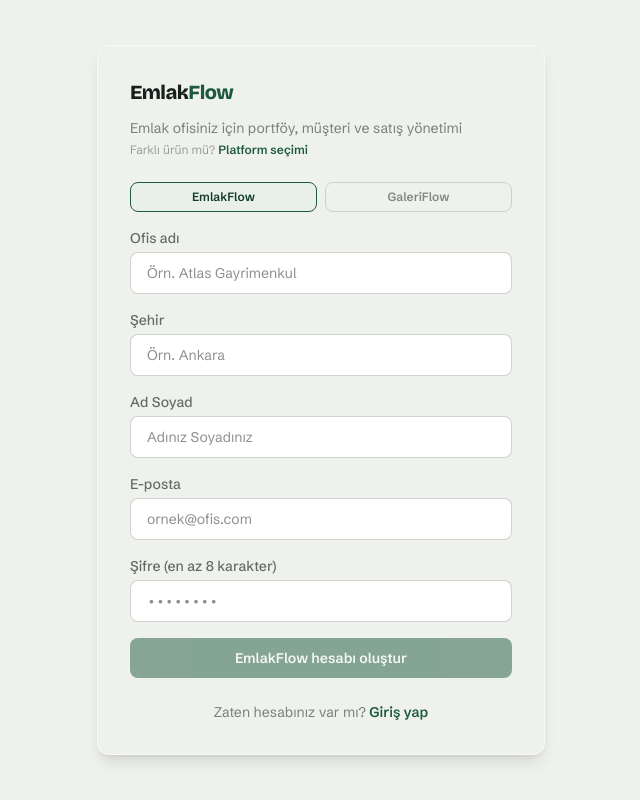
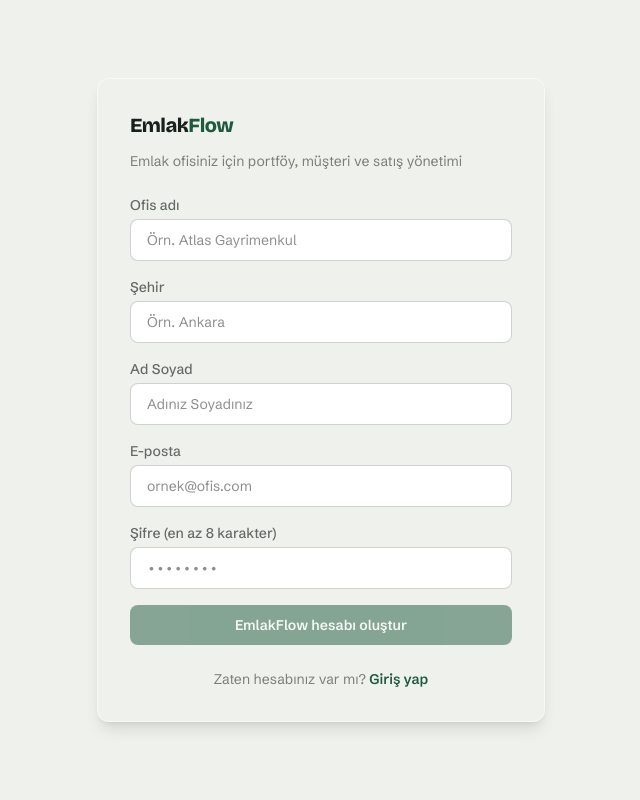
Before and after one commit to Esa41/EMLAKFLOW, a Next.js app: page /register in a window 1280 px wide. Shown: the whole page, without its empty margins (319-959 px from the left). Built offline with nearby package versions, Linux system fonts and the light colour scheme; a web font is replaced by a local one.

Commit message:
feat: simplify auth flow, remove platform selection

```diff
--- a/app/(auth)/login/login-form.tsx
+++ b/app/(auth)/login/login-form.tsx
@@ -5,7 +5,7 @@ import { signIn } from "next-auth/react";
 import { useRouter, useSearchParams } from "next/navigation";
 import Link from "next/link";
 import { BrandLogo, BrandMark } from "@/components/brand-logo";
-import { getVertical, verticalFromParam } from "@/lib/verticals";
+import { getVertical } from "@/lib/verticals";
 
 export default function LoginForm() {
   return (
@@ -23,14 +23,10 @@ function LoginInner() {
   const [error, setError] = useState<string | null>(null);
   const [loading, setLoading] = useState(false);
 
-  const vParam = params.get("v");
-  const vertical = verticalFromParam(vParam);
+  const vertical = "REAL_ESTATE";
   const v = getVertical(vertical);
-  const subtitle =
-    vertical === "AUTO_DEALER"
-      ? "Galerinizin işletim sistemi"
-      : "Ofisinizin işletim sistemi";
-  const registerHref = vParam ? `/register?v=${vParam}` : "/register";
+  const subtitle = "Ofisinizin işletim sistemi";
+  const registerHref = "/register";
 
   async function handleSubmit() {
     setLoading(true);
@@ -102,11 +98,9 @@ function LoginInner() {
         </div>
 
         <p className="mt-6 text-center text-sm text-ink/55">
-          {vertical === "AUTO_DEALER"
-            ? "Galeriniz henüz kayıtlı değil mi? "
-            : "Ofisiniz henüz kayıtlı değil mi? "}
+          Ofisiniz henüz kayıtlı değil mi?{" "}
           <Link href={registerHref} className="font-semibold text-brand-600">
-            {v.officeNameLabel.split(" ")[0]} aç
+            Ofis hesabı aç
           </Link>
         </p>
       </div>
--- a/app/(auth)/register/register-form.tsx
+++ b/app/(auth)/register/register-form.tsx
@@ -2,19 +2,14 @@
 
 import { useState } from "react";
 import { signIn } from "next-auth/react";
-import { useRouter, useSearchParams } from "next/navigation";
+import { useRouter } from "next/navigation";
 import Link from "next/link";
-import {
-  getVertical,
-  verticalFromParam,
-  PRODUCT_CHOICES,
-} from "@/lib/verticals";
+import { getVertical } from "@/lib/verticals";
 import { BrandLogo } from "@/components/brand-logo";
 
 export default function RegisterForm() {
   const router = useRouter();
-  const sp = useSearchParams();
-  const verticalKey = verticalFromParam(sp.get("v"));
+  const verticalKey = "REAL_ESTATE";
   const v = getVertical(verticalKey);
 
   const [form, setForm] = useState({
@@ -82,29 +77,7 @@ export default function RegisterForm() {
     <div className="flex min-h-screen items-center justify-center bg-paper p-4">
       <div className="glass w-full max-w-md rounded-3xl border border-white/60 p-8 shadow-lg">
         <BrandLogo vertical={verticalKey} className="text-xl" />
-        <p className="mb-1 mt-3 text-sm text-ink/55">{v.tagline}</p>
-        <p className="mb-6 text-xs text-ink/40">
-          Farklı ürün mü?{" "}
-          <Link href="/platform" className="font-semibold text-brand-600">
-            Platform seçimi
-          </Link>
-        </p>
-
-        <div className="mb-4 flex gap-2">
-          {PRODUCT_CHOICES.map(({ key, param, config }) => (
-            <Link
-              key={key}
-              href={`/register?v=${param}`}
-              className={`flex-1 rounded-lg border px-2 py-1.5 text-center text-xs font-semibold ${
-                key === verticalKey
-                  ? "border-brand-600 bg-brand-50 text-brand-700"
-                  : "border-ink/15 text-ink/50 hover:border-ink/30"
-              }`}
-            >
-              {config.productName}
-            </Link>
-          ))}
-        </div>
+        <p className="mb-6 mt-3 text-sm text-ink/55">{v.tagline}</p>
 
         <div className="space-y-4">
           {fields.map((f) => (
--- a/app/platform/page.tsx
+++ /dev/null
@@ -1,41 +0,0 @@
-import Link from "next/link";
-import { PRODUCT_CHOICES } from "@/lib/verticals";
-import { ProductCard } from "@/components/brand-logo";
-
-export default function PlatformPage() {
-  return (
-    <div className="flex min-h-screen flex-col items-center justify-center bg-paper p-6">
-      <div className="w-full max-w-2xl space-y-8 text-center">
-        <div>
-          <p className="font-mono text-[10px] uppercase tracking-[0.2em] text-ink/45">
-            Flow Platform
-          </p>
-          <h1 className="mt-2 font-display text-3xl font-extrabold tracking-tight sm:text-4xl">
-            İşinize uygun ürünü seçin
-          </h1>
-          <p className="mx-auto mt-3 max-w-md text-sm text-ink/55">
-            Aynı güçlü altyapı — emlak ofisi veya oto galerisi için ayrı
-            deneyim.
-          </p>
-        </div>
-
-        <div className="grid gap-4 sm:grid-cols-2">
-          {PRODUCT_CHOICES.map(({ config, param }) => (
-            <ProductCard
-              key={config.key}
-              config={config}
-              href={`/register?v=${param}`}
-            />
-          ))}
-        </div>
-
-        <p className="text-sm text-ink/50">
-          Zaten hesabınız var mı?{" "}
-          <Link href="/login" className="font-semibold text-brand-600">
-            Giriş yap
-          </Link>
-        </p>
-      </div>
-    </div>
-  );
-}
```
